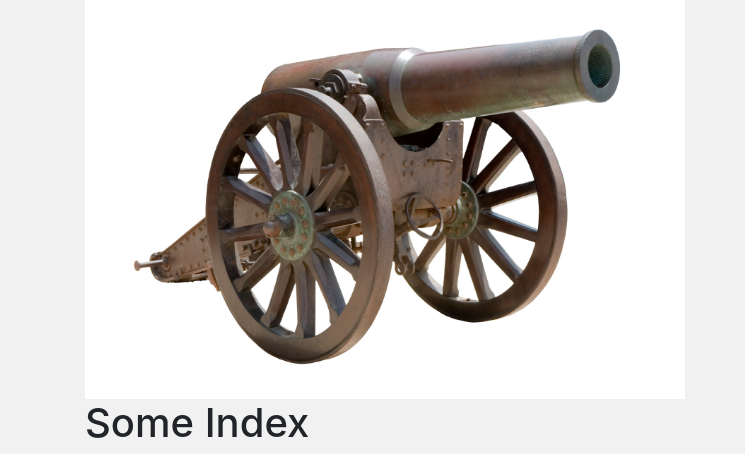
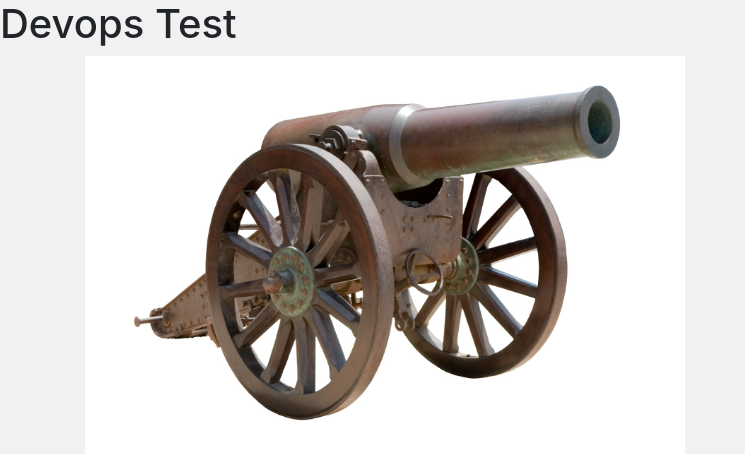
Before and after one commit to hubacekjirka/privateFileCannon, a Flask app: page / in a window 1280 px wide. Shown: the part 56-510 px from the top of the page, without its empty margins (0-745 px from the left). Run offline with Flask 2, Linux system fonts and the light colour scheme; some libraries are stand-ins or nearby versions.

Commit message:
Test Azure Pipeline (#4)
Add a line to the index file, no functional changes

```diff
--- a/app/templates/index.html
+++ b/app/templates/index.html
@@ -3,7 +3,7 @@
 {% block title %}Index page{% endblock %}
 
 {% block main %}
-
+<h1>Devops Test</h1>
 <div class="container">
     <div class="row">
         <div class="col">
```
